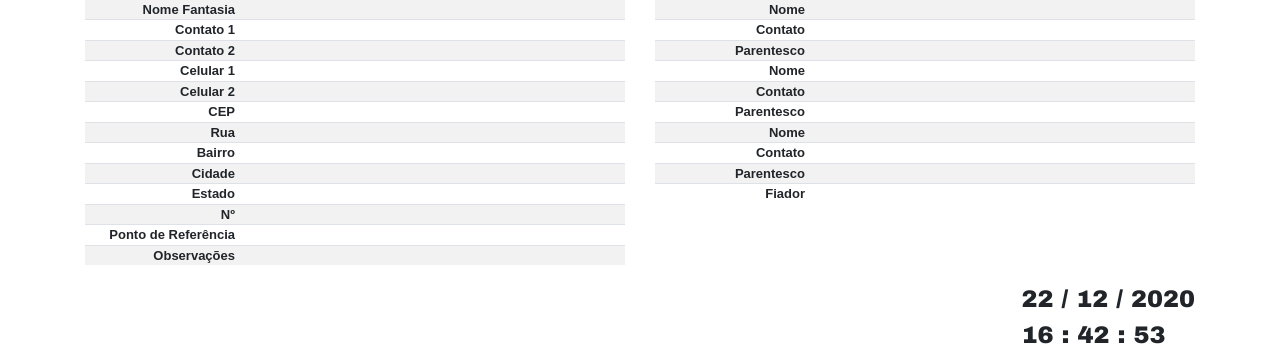
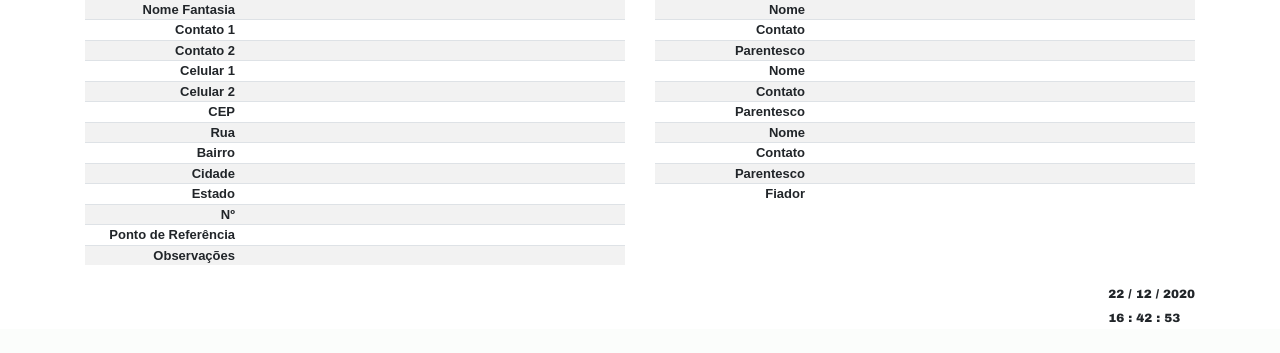
Before and after one commit to israelwerther/esctop, a Django app: template projeto/cliente/templates/cliente_detail.html in a window 1280 px wide. Shown: the part 687-1040 px from the top of the page. After the commit the page ends 1010 px from the top, so only its background shows below. Run offline with Django 3.2, Linux system fonts and the light colour scheme; the template is opened without the code that fills it, so the values that code supplies are empty; some libraries are stand-ins or nearby versions.

Commit message:
data e hora na impressão de cliente cpf inseridos+

```diff
--- a/projeto/cliente/templates/cliente_detail.html
+++ b/projeto/cliente/templates/cliente_detail.html
@@ -367,8 +367,8 @@
         </div>
     </div>
     <div class="pull-right">
-        <output id="data" style="font-family: 'arial black', 'avant garde'; font-size: 24px;"></output></br>
-        <output id="hora" style="font-family: 'arial black', 'avant garde'; font-size: 24px;"></output>
+        <output id="data" style="font-family: 'arial black', 'avant garde'; font-size: 12px;"></output></br>
+        <output id="hora" style="font-family: 'arial black', 'avant garde'; font-size: 12px;"></output>
     </div>
 
 
```
